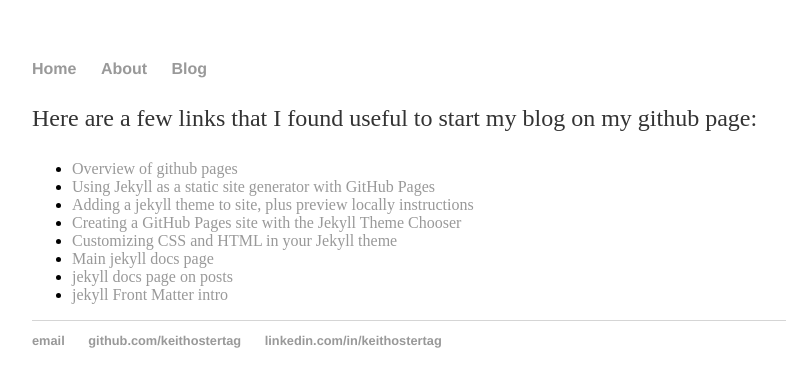
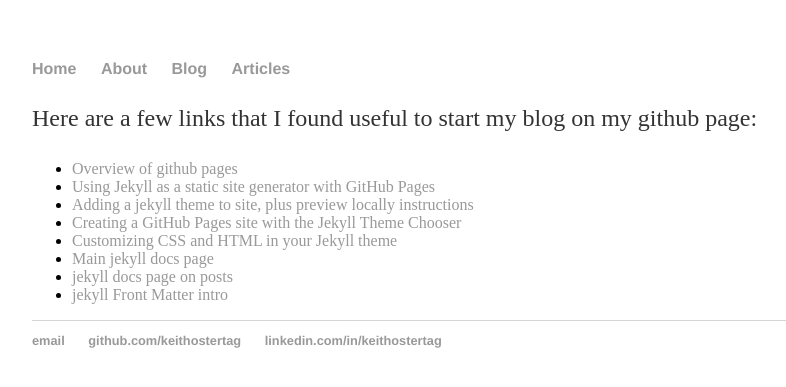
Before and after one commit to keithostertag/keithostertag.github.io, a Jekyll site: the page built from starting_links.md, in a window 1280 px wide. Shown: the top 387 px of the page, without its empty margins (160-946 px from the left). Built offline with Jekyll 4.4.1, drawn with Linux system fonts in a browser that asks for light colours; our own code applies the rules of GitHub Pages for plain Markdown files.

Commit message:
added articles link

```diff
--- a/_layouts/default.html
+++ b/_layouts/default.html
@@ -11,6 +11,7 @@
 	        		<li><a href="/">Home</a></li>
 		        	<li><a href="/about">About</a></li>
 	        		<li><a href="/blog">Blog</a></li>
+              <li><a href="/articles">Articles</a></li>
 	    		</ul>
 			</nav>
 			<div class="container">
```
